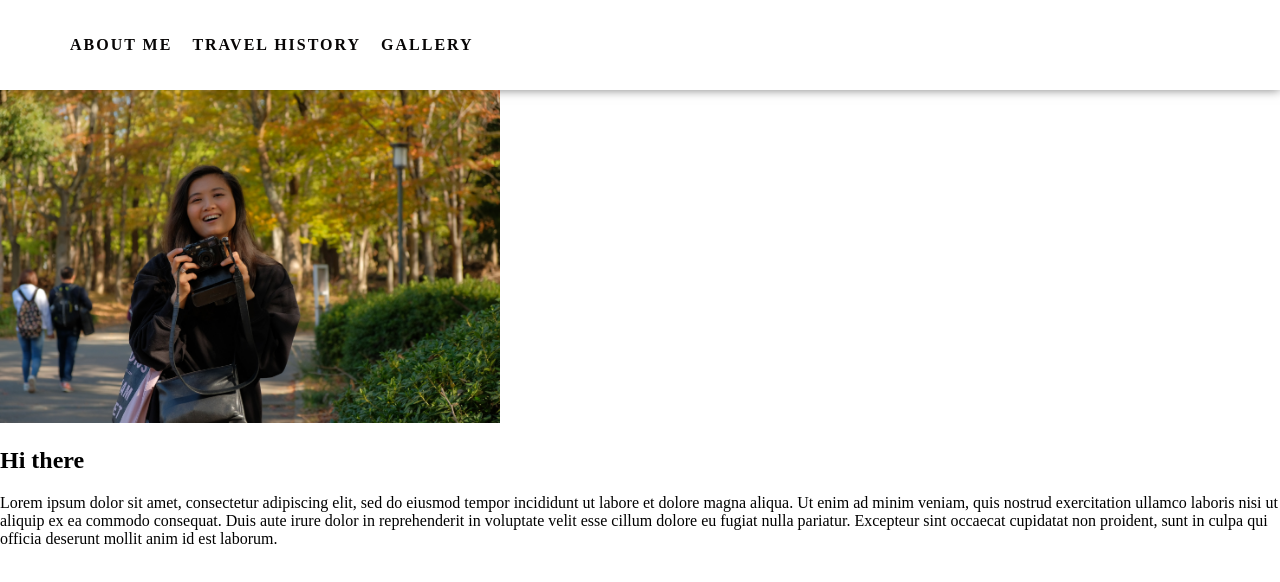
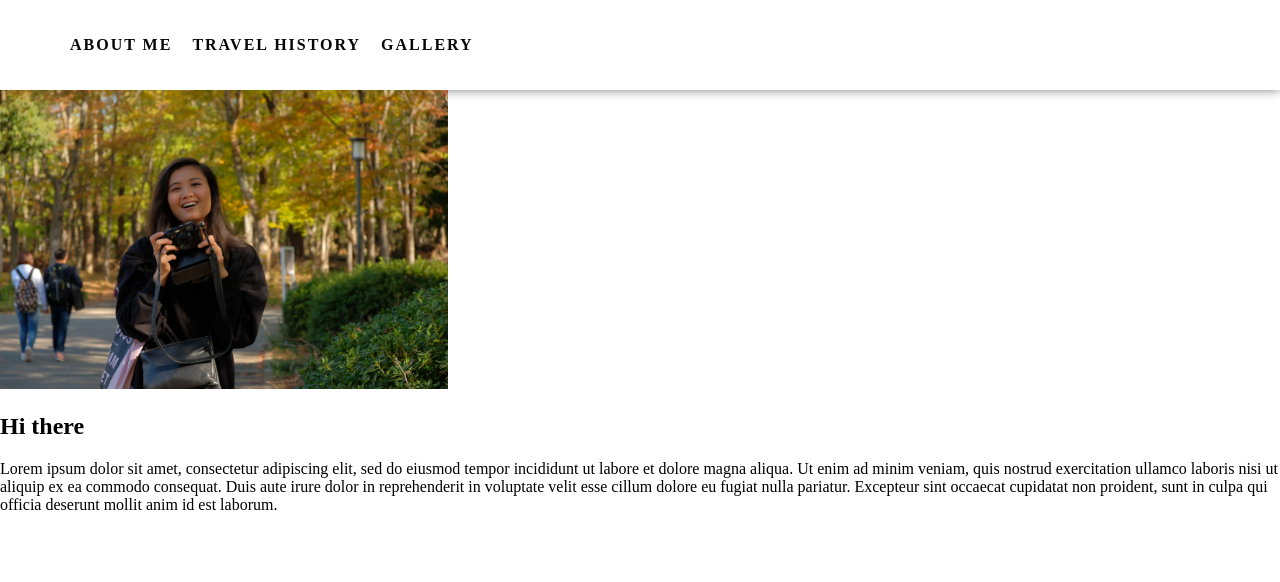
Before and after one commit to DiemBang/my-hobby, a website built with Vite: page vite-project/index.html in a window 1280 px wide. Built offline with nearby package versions, Linux system fonts and the light colour scheme.

Commit message:
:lipstick: add styling to img

```diff
--- a/vite-project/style.css
+++ b/vite-project/style.css
@@ -23,3 +23,8 @@ display: flex;
   letter-spacing: 2px;
   font-weight: bold;
 }
+
+img {
+  max-width: 35%;
+  height: auto;
+}
```
